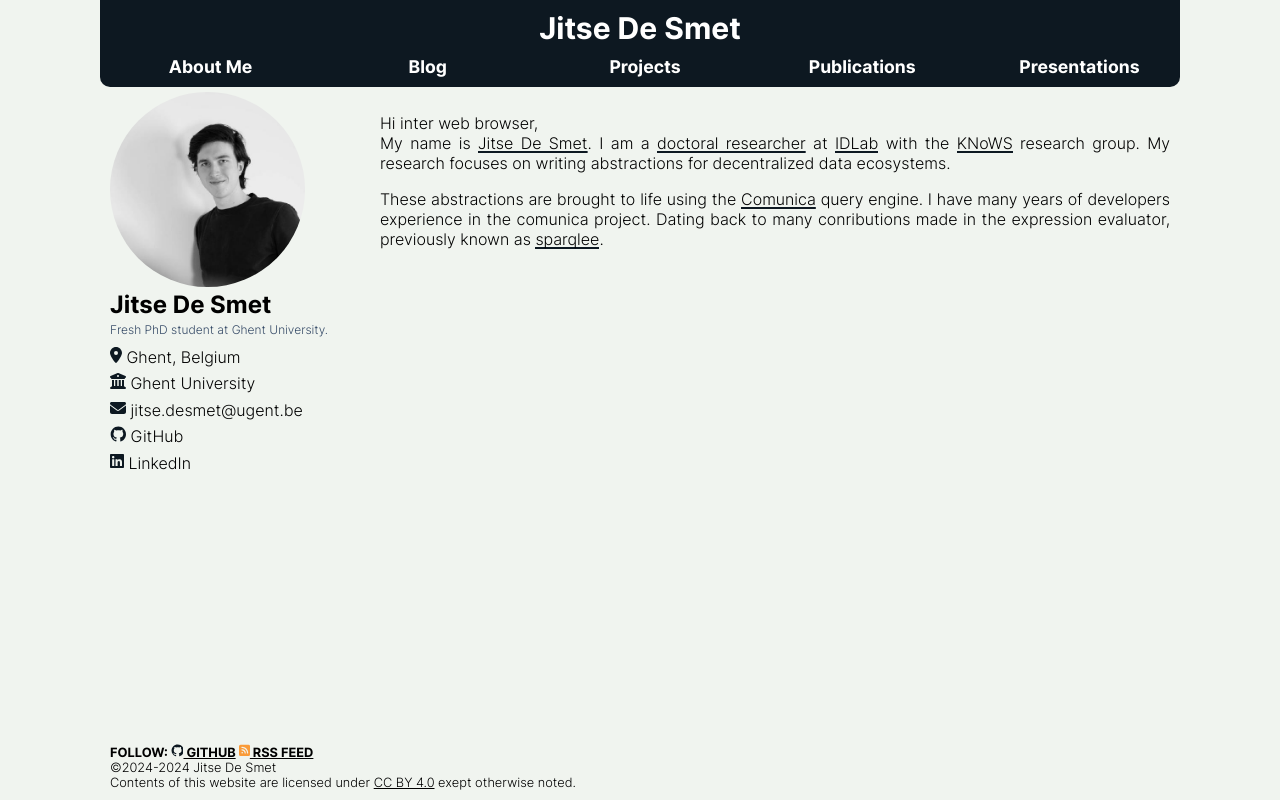
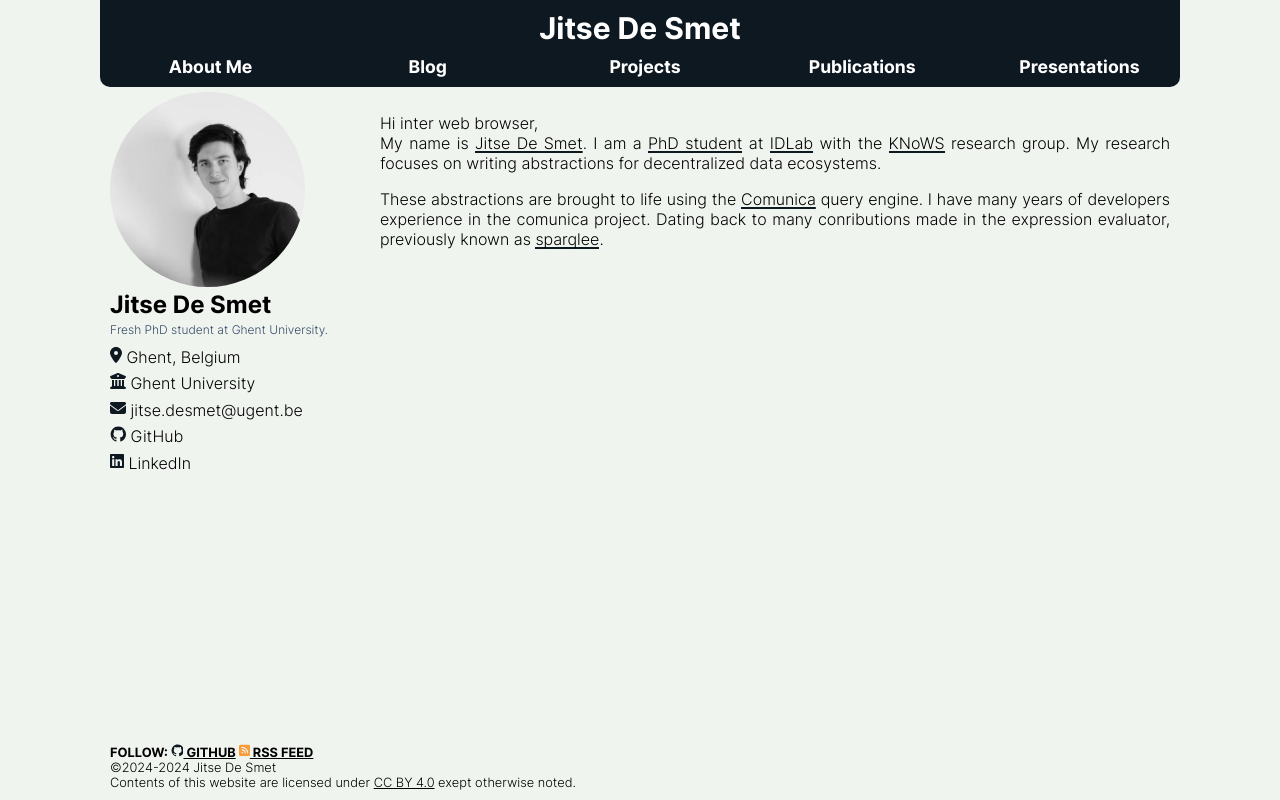
Before and after one commit to jitsedesmet/website, a SvelteKit app: page / in a window 1280 px wide. Built offline with nearby package versions, Linux system fonts and the light colour scheme.

Commit message:
i am a student

```diff
--- a/src/routes/+page.svelte
+++ b/src/routes/+page.svelte
@@ -6,7 +6,7 @@
 <p>
     Hi inter web browser,<br>
     My name is <a href="/">Jitse De Smet</a>.
-    I am a <a href="publications">doctoral researcher</a> at <a href="http://www.ugent.be/ea/idlab/en">IDLab</a> with the
+    I am a <a href="publications">PhD student</a> at <a href="http://www.ugent.be/ea/idlab/en">IDLab</a> with the
     <a href="https://knows.idlab.ugent.be/">KNoWS</a> research group.
     My research focuses on writing abstractions for decentralized data ecosystems.
 </p>
--- a/src/routes/about/+page.svelte
+++ b/src/routes/about/+page.svelte
@@ -6,7 +6,7 @@
 <p>
     Hi inter web browser,<br>
     My name is <a href="/">Jitse De Smet</a>.
-    I am a <a href="publications">doctoral researcher</a> at <a href="http://www.ugent.be/ea/idlab/en">IDLab</a> with the
+    I am a <a href="publications">PhD student</a> at <a href="http://www.ugent.be/ea/idlab/en">IDLab</a> with the
     <a href="https://knows.idlab.ugent.be/">KNoWS</a> research group.
     My research focuses on writing abstractions for decentralized data ecosystems.
 </p>
```
